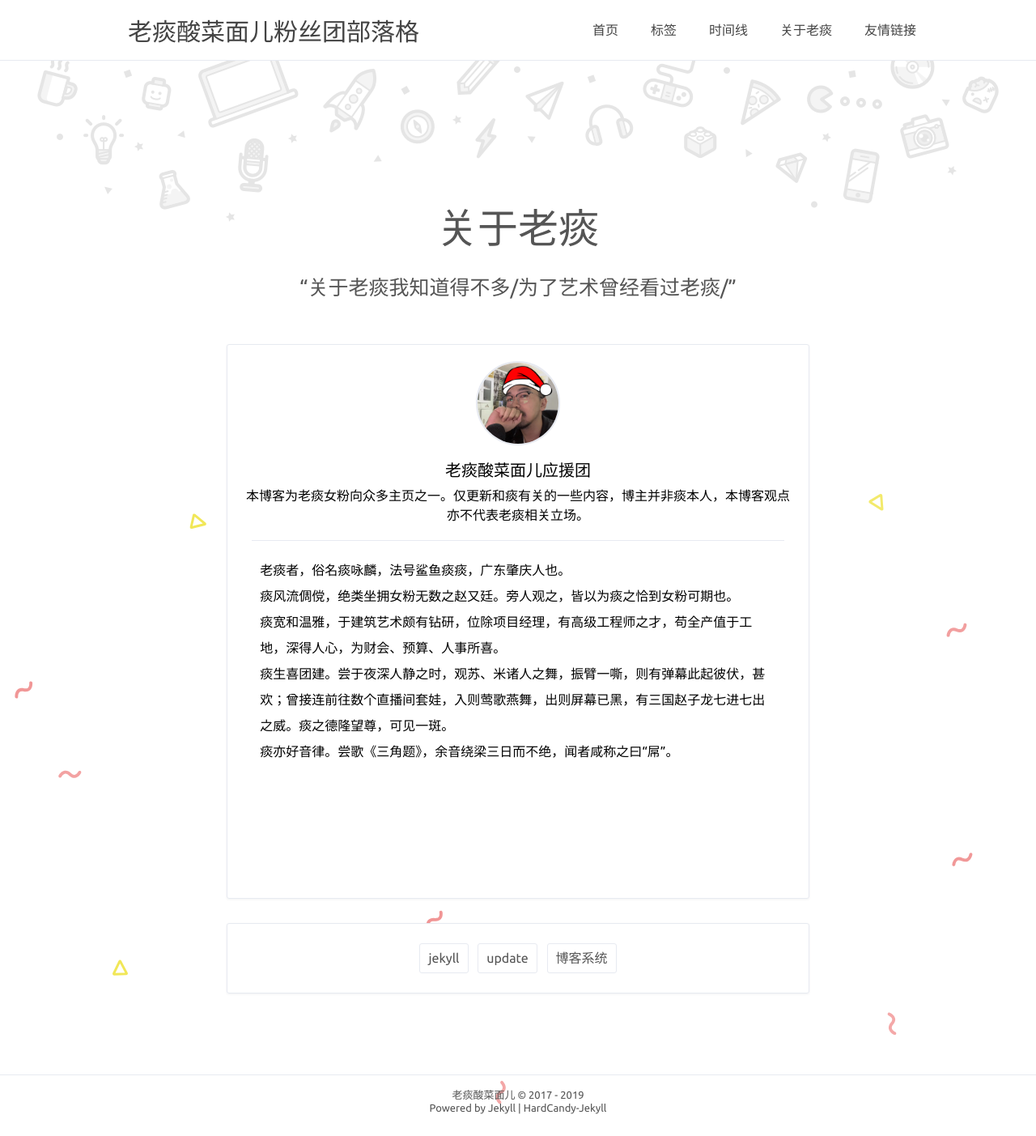
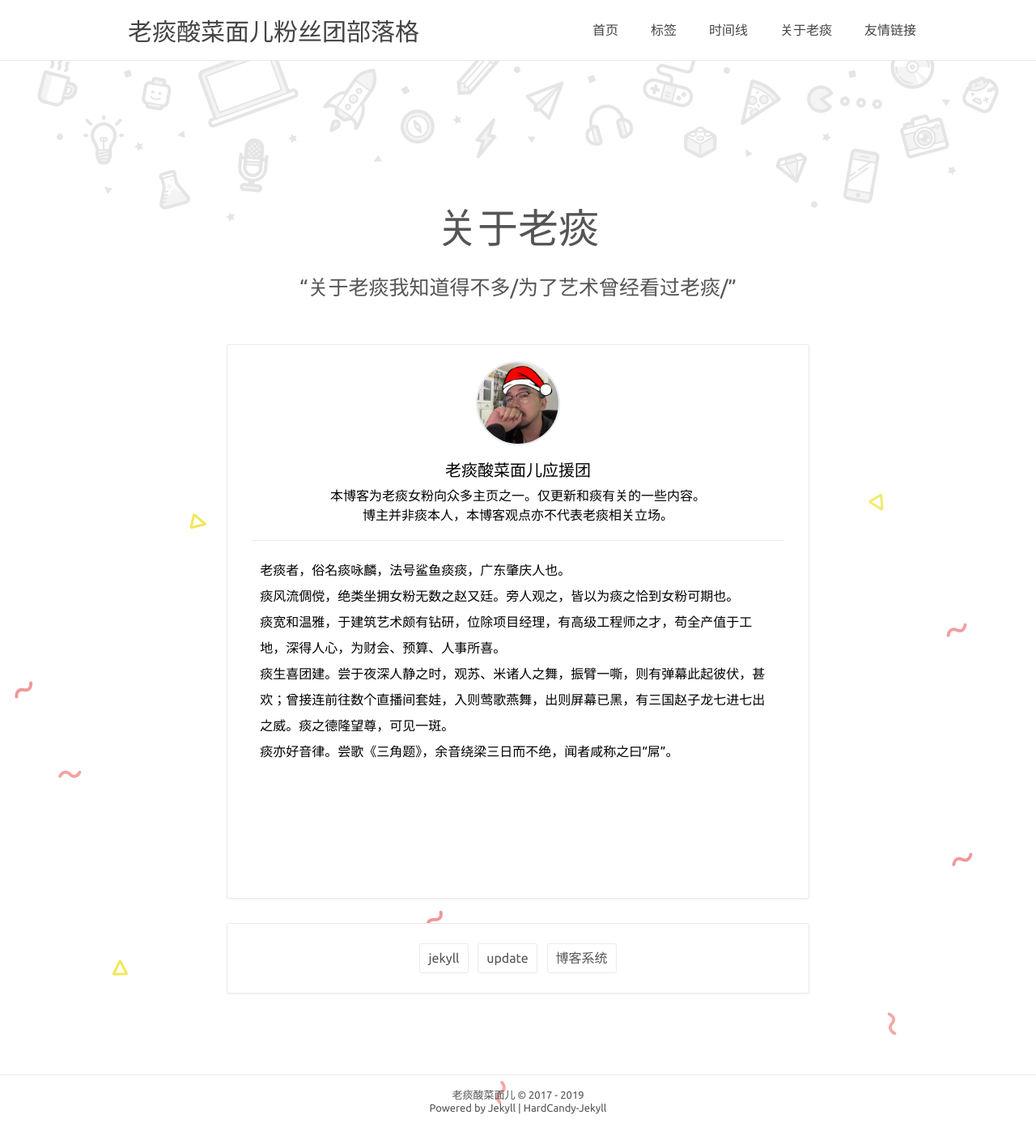
Before and after one commit to grandtanfans/grandtanfans.github.io, a Jekyll site: the page built from about.html, in a window 1280 px wide. Shown: the whole page at 81% size. Built offline with Jekyll 4.4.1, drawn with Linux system fonts in a browser that asks for light colours; comment, search, counter and statistics services are not loaded.

```diff
--- a/_config.yml
+++ b/_config.yml
@@ -17,7 +17,7 @@ author: true
 name: '老痰酸菜面儿应援团'
 NickName: '痰黄刀'
 webtitle: '老痰酸菜面儿粉丝团部落格'
-bio: '本博客为老痰女粉向众多主页之一。仅更新和痰有关的一些内容，博主并非痰本人，本博客观点亦不代表老痰相关立场。'
+bio: '本博客为老痰女粉向众多主页之一。仅更新和痰有关的一些内容。<br/>博主并非痰本人，本博客观点亦不代表老痰相关立场。'
 about: true
 aboutyou: '老痰者，俗名痰咏麟，法号鲨鱼痰痰，广东肇庆人也。<br/>痰风流倜傥，绝类坐拥女粉无数之赵又廷。旁人观之，皆以为痰之恰到女粉可期也。<br/>痰宽和温雅，于建筑艺术颇有钻研，位除项目经理，有高级工程师之才，苟全产值于工地，深得人心，为财会、预算、人事所喜。<br/>痰生喜团建。尝于夜深人静之时，观苏、米诸人之舞，振臂一嘶，则有弹幕此起彼伏，甚欢；曾接连前往数个直播间套娃，入则莺歌燕舞，出则屏幕已黑，有三国赵子龙七进七出之威。痰之德隆望尊，可见一斑。<br/>痰亦好音律。尝歌《三角题》，余音绕梁三日而不绝，闻者咸称之曰“屌”。'
 portraits: '/assets/profile.jpg' # your portraits image file path
```
